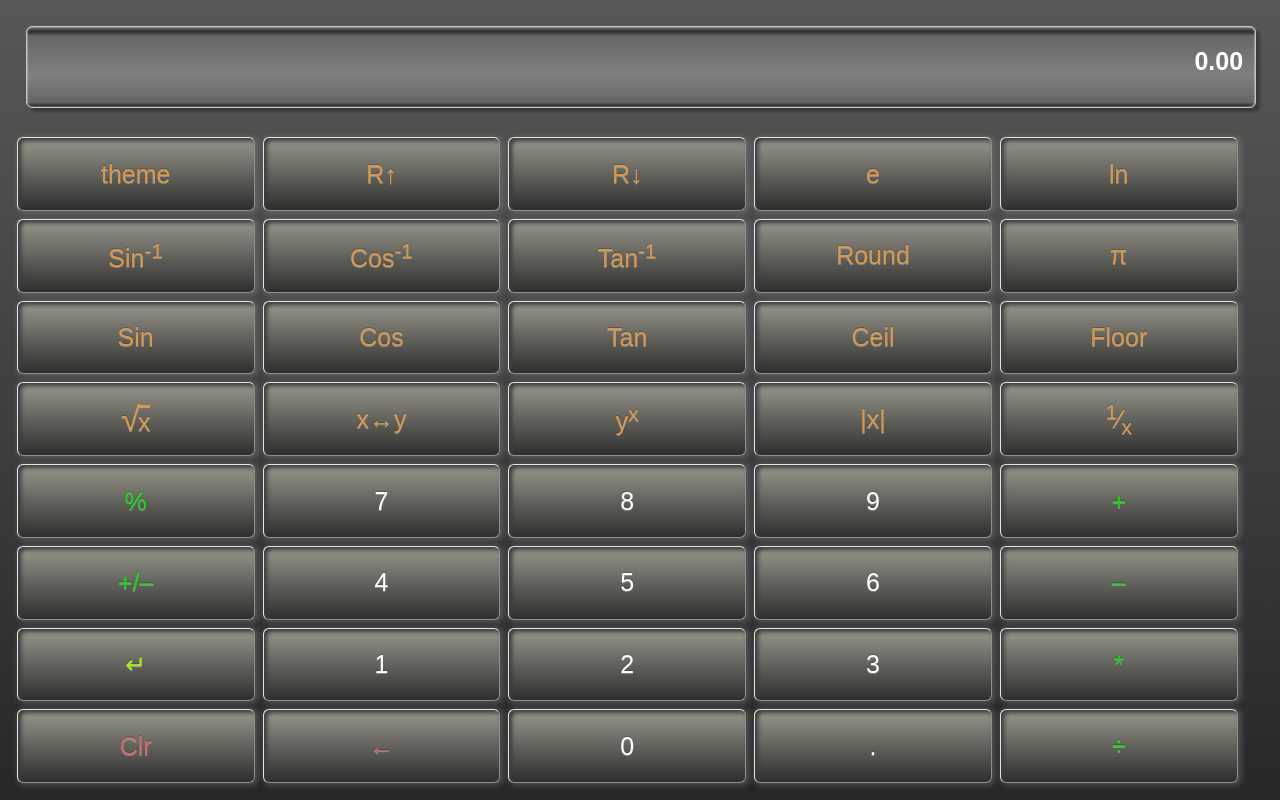
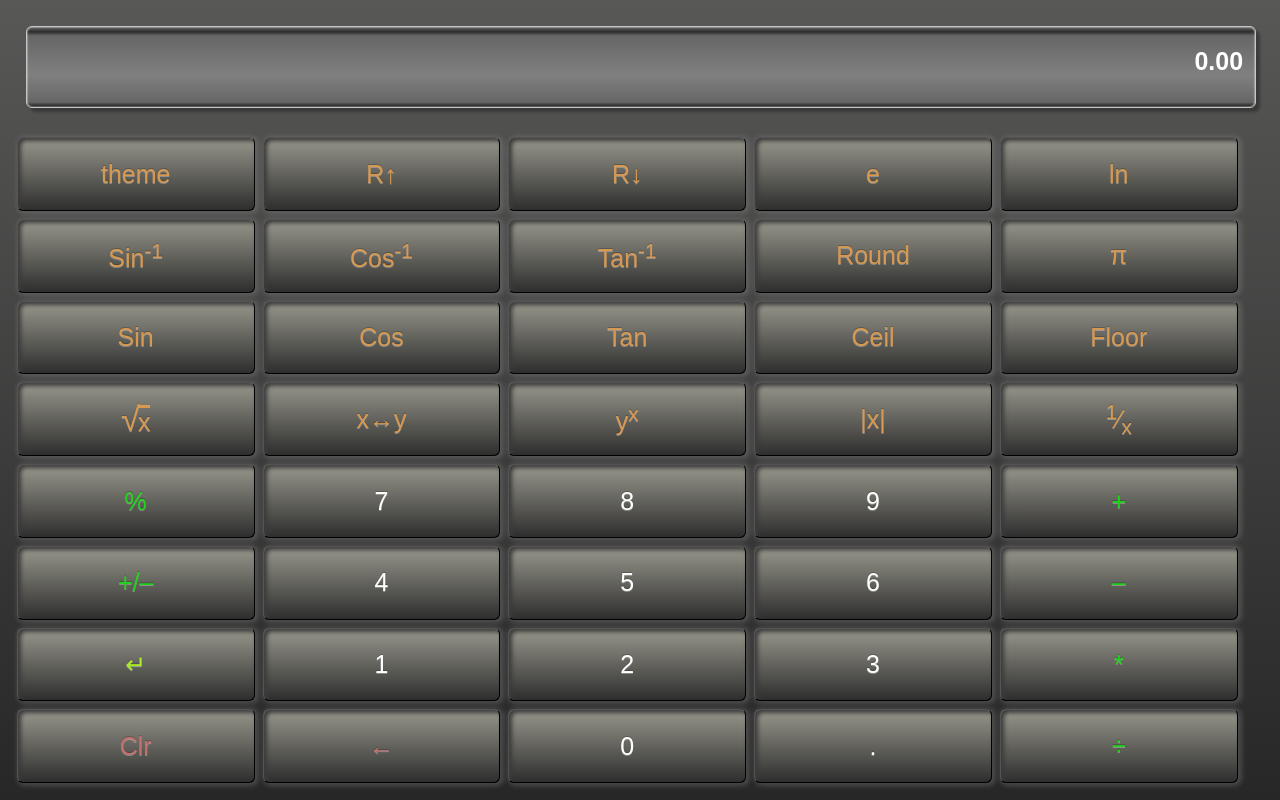
Before and after one commit to AnotherDevUSA/sample-rpn-calculator, a plain HTML site: page index.html in a window 1280 px wide. Drawn offline with Linux system fonts and the light colour scheme; a web font is replaced by a local one.

Commit message:
changed border outset color to black for buttons

```diff
--- a/css/themes/mobile.css
+++ b/css/themes/mobile.css
@@ -69,7 +69,7 @@ html, body, #calc {
     -moz-border-radius: 6px;
     -webkit-border-radius: 6px;
     border-radius:6px;
-    border: 1px outset #e5e3e3;
+    border: 1px outset #000000;
     -moz-box-shadow:2px 1px 4px 2px rgba(150,150,150,0.3),
                     /*inset 0px 0px 1px rgba(255,000,217,1);*/
                     inset 2px 2px 3px 0 #3d3b3b;
```
